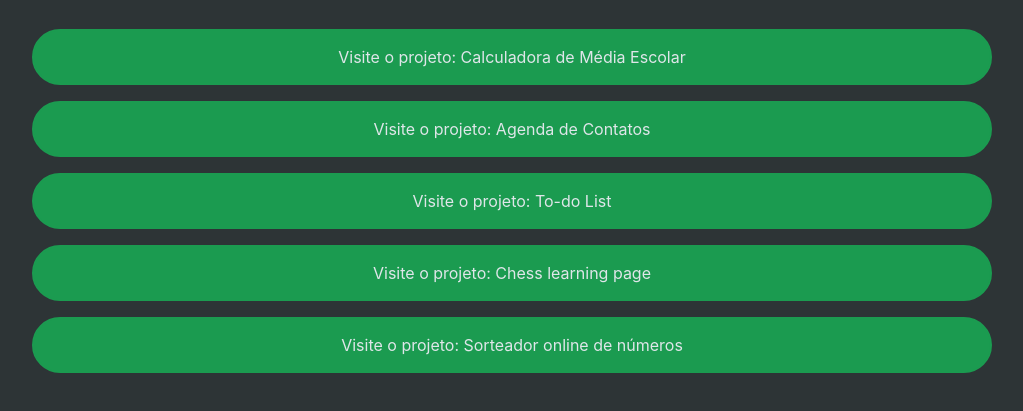
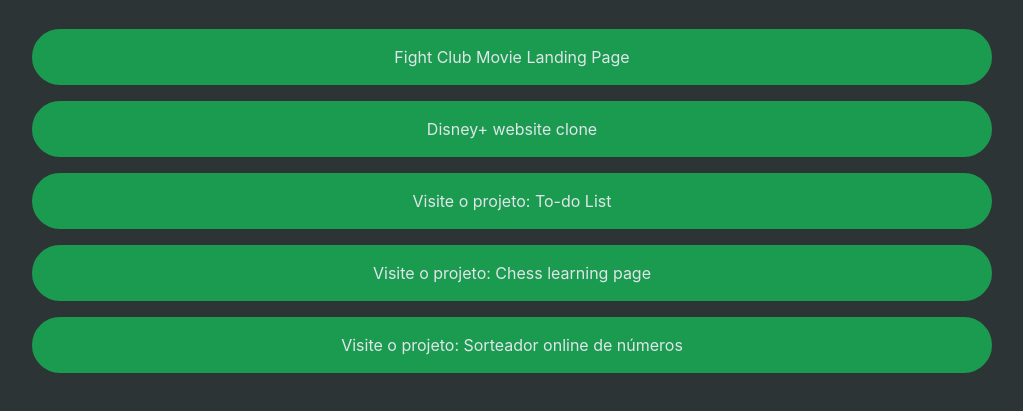
Before and after one commit to danieltwentynine/links-page, a website: page index.html in a window 1280 px wide. Shown: the part 297-708 px from the top of the page, without its empty margins (128-1151 px from the left). Drawn offline with Linux system fonts and the light colour scheme; a web font is replaced by a local one.

Commit message:
adding links

```diff
--- a/index.html
+++ b/index.html
@@ -40,13 +40,13 @@
             <nav>
                 <ul class="projects-list">
                     <li class="projects-list-item">
-                        <a href="https://daniel-cardoso-calculadora-de-medias.vercel.app/" target==_blank>
-                            Visite o projeto: Calculadora de Média Escolar
+                        <a href="https://fight-club-bydanielcardoso.vercel.app/" target="_blank">
+                            Fight Club Movie Landing Page
                         </a>
                     </li>
                     <li class="projects-list-item">
-                        <a href="https://daniel-cardoso-agenda-de-contatos.vercel.app/" target="_blank">
-                            Visite o projeto: Agenda de Contatos
+                        <a href="https://clone-disneyplus-xi-ten.vercel.app/" target="_blank">
+                            Disney+ website clone
                         </a>
                     </li>
                     <li class="projects-list-item">
```
